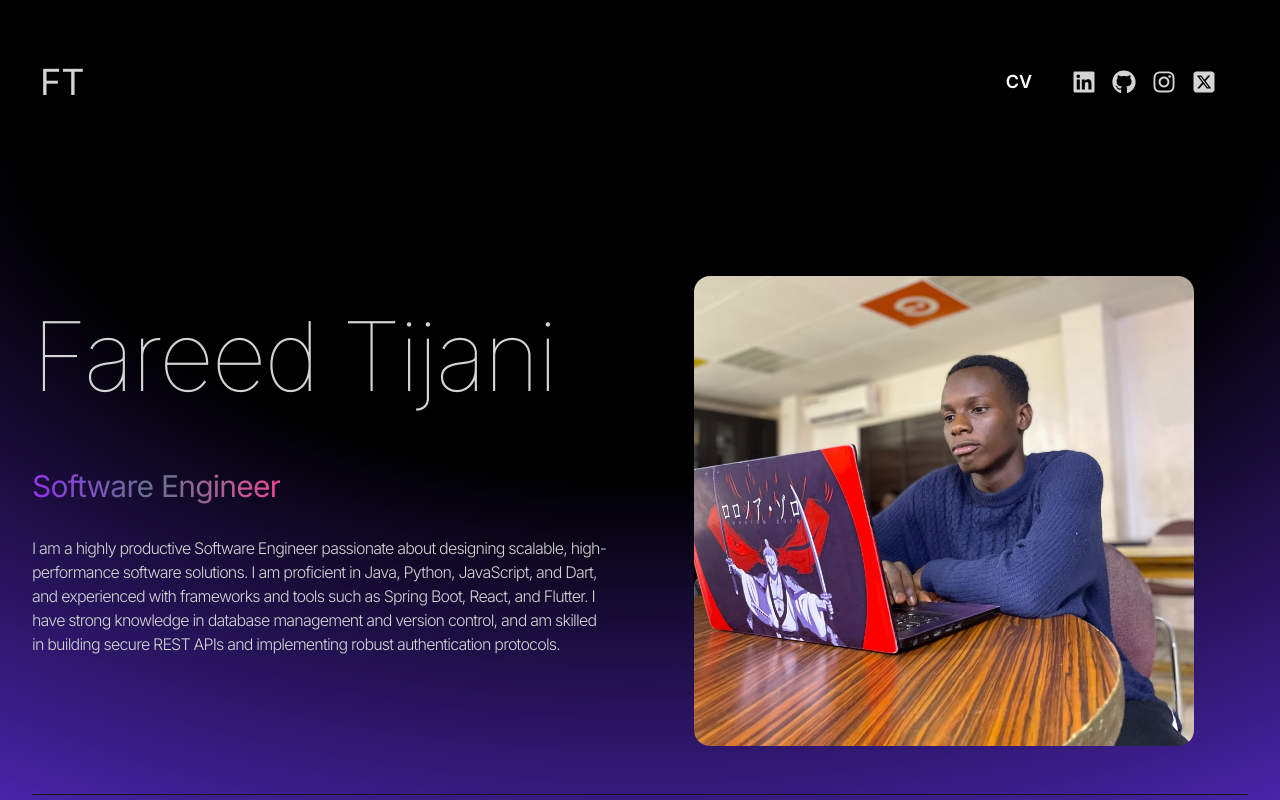
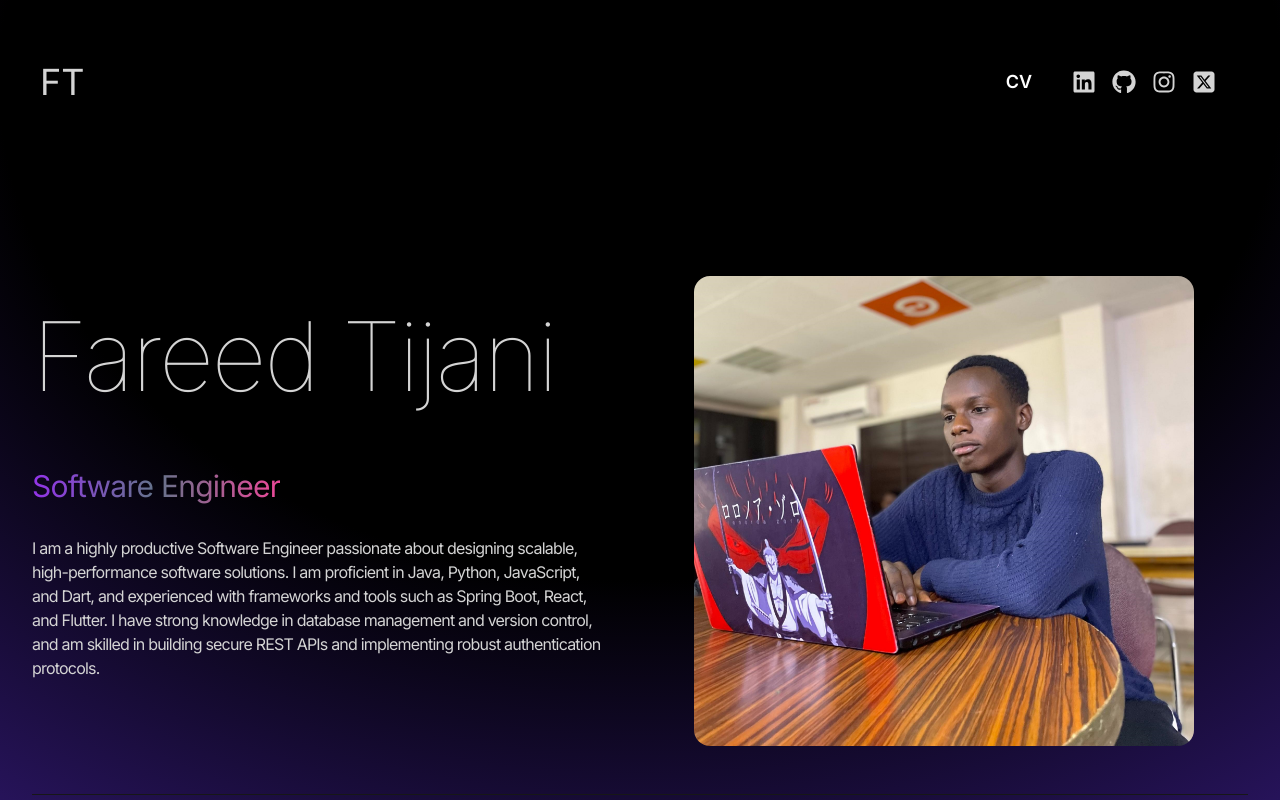
Before and after one commit to Tijanifareed/MyPortfolio, a React (Vite) app: page / in a window 1280 px wide. Shown: the top 800 px of the page. Built offline with nearby package versions, Linux system fonts and the light colour scheme.

Commit message:
another one

```diff
--- a/index.html
+++ b/index.html
@@ -2,7 +2,7 @@
 <html lang="en">
   <head>
     <meta charset="UTF-8" />
-    <link rel="icon" type="image/svg+xml" href="/vite.svg" />
+    <link rel="icon" type="image/svg+xml" href="https://cdn-icons-png.flaticon.com/512/2720/2720550.png" />
     <meta name="viewport" content="width=device-width, initial-scale=1.0" />
     <title>Fareed Portfolio</title>
   </head>
--- a/src/App.jsx
+++ b/src/App.jsx
@@ -10,7 +10,7 @@ const App = () => {
     <div className="overflow-x-hidden text-neutral-300 antialiased selection:bg-cyan-300
     selection:text-cyan-900">
       <div className="fixed top-0 -z-10 h-full w-full">
-      <div class="absolute inset-0 -z-10 h-full w-full items-center px-5 py-24 [background:radial-gradient(125%_125%_at_50%_10%,#000_40%,#63e_100%)]"></div>
+      <div class="absolute inset-0 -z-10 h-full w-full items-center px-5 py-24 [background:radial-gradient(100%_125%_at_50%_10%,#000_50%,#63e_150%)]"></div>
 
       </div>
       <div className="container mx-auto px-8">
--- a/src/components/Hero.jsx
+++ b/src/components/Hero.jsx
@@ -38,7 +38,7 @@ const Hero = () => {
                          variants={container(1)}
                          initial="hidden"
                          animate="visible"
-                         className="my-2 max-w-xl py-6 font-light tracking-tighter">{HERO_CONTENT}</motion.p>
+                         className="my-2 max-w-xl py-6 font-normal tracking-tighter">{HERO_CONTENT}</motion.p>
                </div>
           </div>
           <div className="w-full lg:w-1/2 lg:p-8">
```
